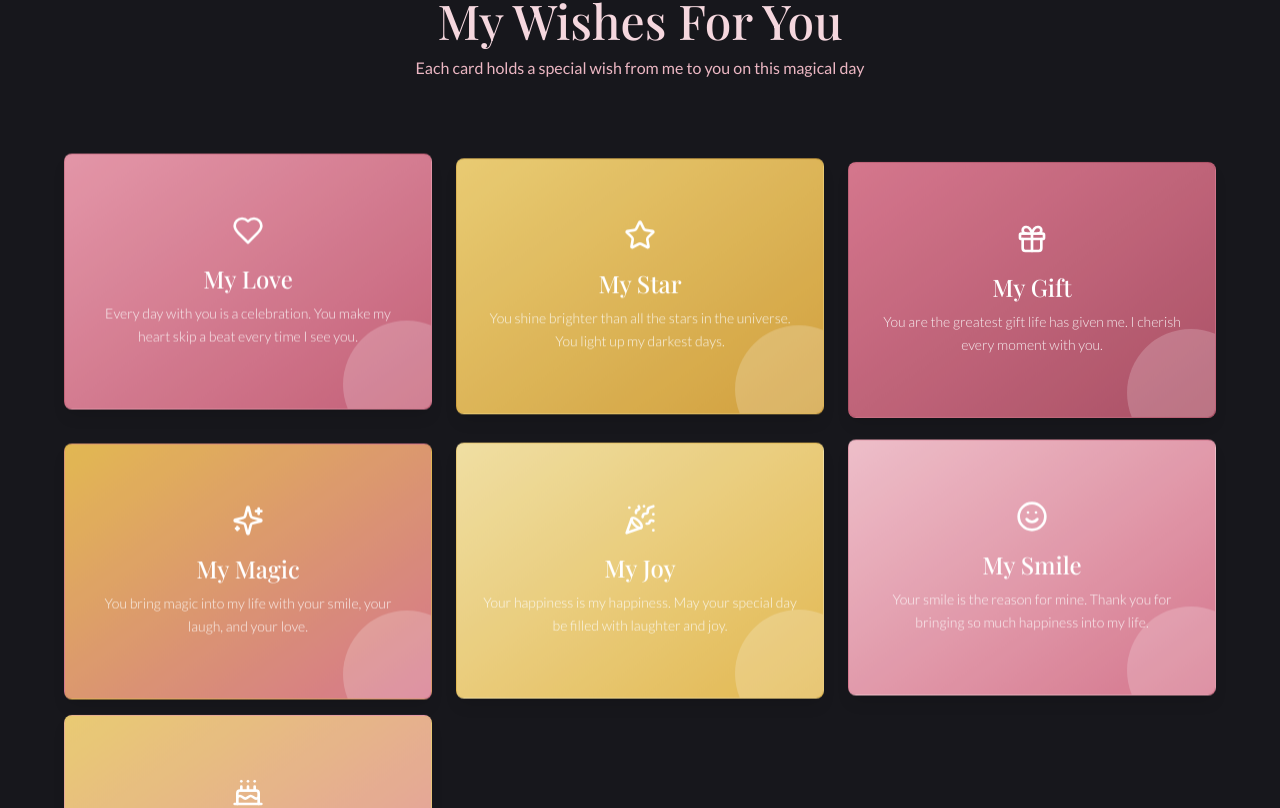
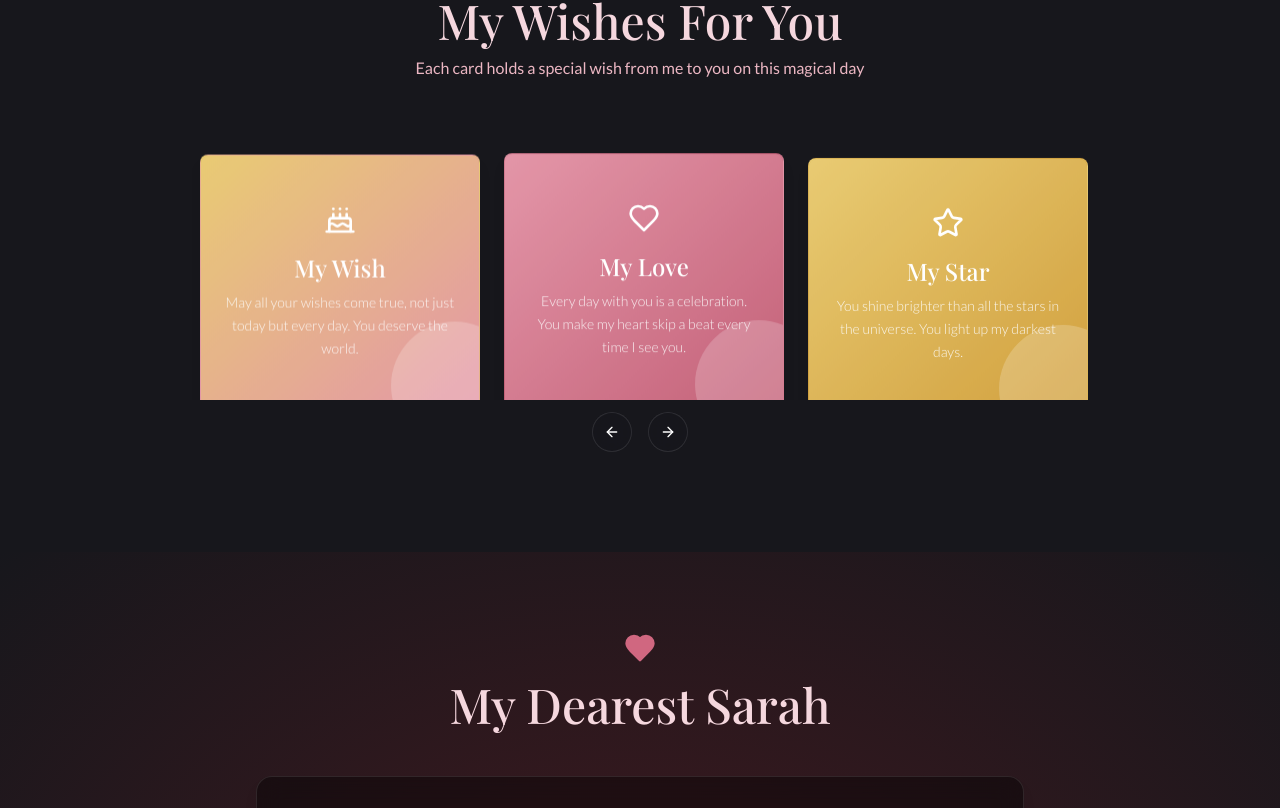
Before and after one commit to nyinyinaynaing/romantic-birthday-magic, a React (Vite) app: page / in a window 1280 px wide. Shown: the part 1792-2600 px from the top of the page. Built offline with nearby package versions, Linux system fonts and the light colour scheme.

Commit message:
Implement gift card navigation
Implement navigation to move between gift cards.

```diff
--- a/src/components/WishCards.tsx
+++ b/src/components/WishCards.tsx
@@ -2,6 +2,13 @@
 import { useState } from 'react';
 import { Card, CardContent } from './ui/card';
 import { Heart, Star, Gift, Sparkles, PartyPopper, Smile, Cake } from 'lucide-react';
+import {
+  Carousel,
+  CarouselContent,
+  CarouselItem,
+  CarouselNext,
+  CarouselPrevious
+} from './ui/carousel';
 
 interface Wish {
   id: number;
@@ -74,10 +81,17 @@ const WishCards = () => {
           <p className="text-romantic-300 max-w-2xl mx-auto">Each card holds a special wish from me to you on this magical day</p>
         </div>
 
-        <div className="grid grid-cols-1 md:grid-cols-2 lg:grid-cols-3 gap-6">
+        <Carousel
+          className="w-full max-w-4xl mx-auto"
+          opts={{
+            align: "center",
+            loop: true
+          }}
+        >
+          <CarouselContent>
             {wishes.map((wish, index) => (
+              <CarouselItem key={wish.id} className="md:basis-1/2 lg:basis-1/3 pl-6">
                 <div
-              key={wish.id}
                   className="perspective-500"
                   onMouseEnter={() => setHoveredCard(wish.id)}
                   onMouseLeave={() => setHoveredCard(null)}
@@ -127,8 +141,23 @@ const WishCards = () => {
                     </CardContent>
                   </Card>
                 </div>
+              </CarouselItem>
             ))}
+          </CarouselContent>
+
+          <div className="flex items-center justify-center mt-8 gap-4">
+            <CarouselPrevious
+              variant="outline"
+              size="default"
+              className="relative -left-0 h-10 w-10 bg-background/50 backdrop-blur border border-white/10 text-white hover:bg-romantic-500/50"
+            />
+            <CarouselNext
+              variant="outline"
+              size="default"
+              className="relative -right-0 h-10 w-10 bg-background/50 backdrop-blur border border-white/10 text-white hover:bg-romantic-500/50"
+            />
           </div>
+        </Carousel>
       </div>
     </div>
   );
```
Also changed, not shown: 1 other file (tests, documents, lock files or other folders). Lines whose indentation alone changed are shown as unchanged.
